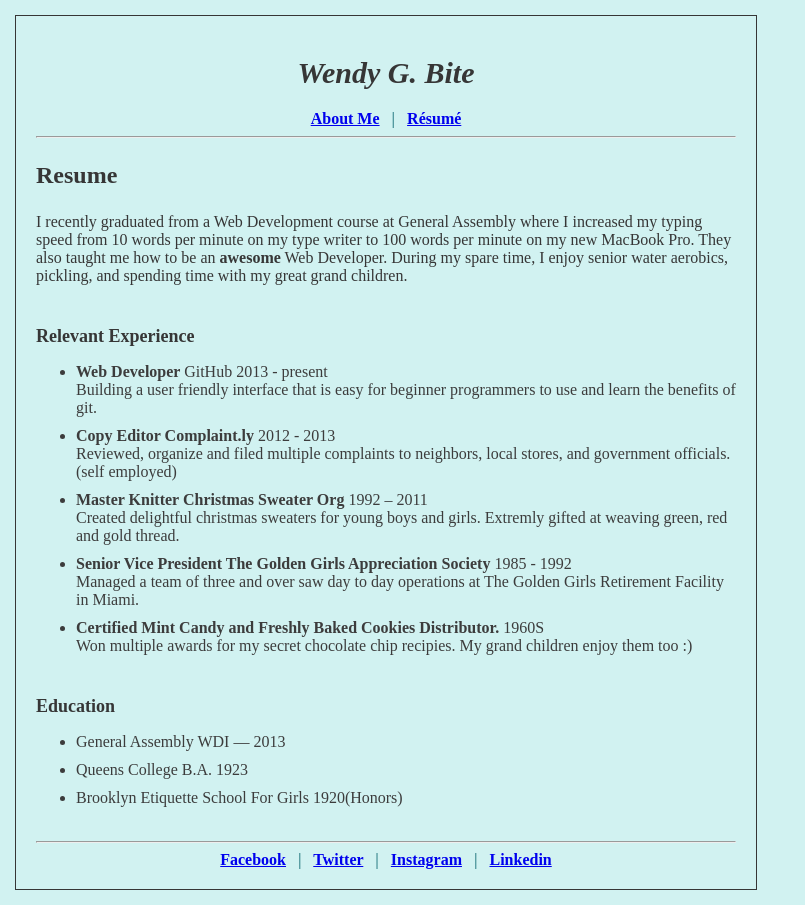
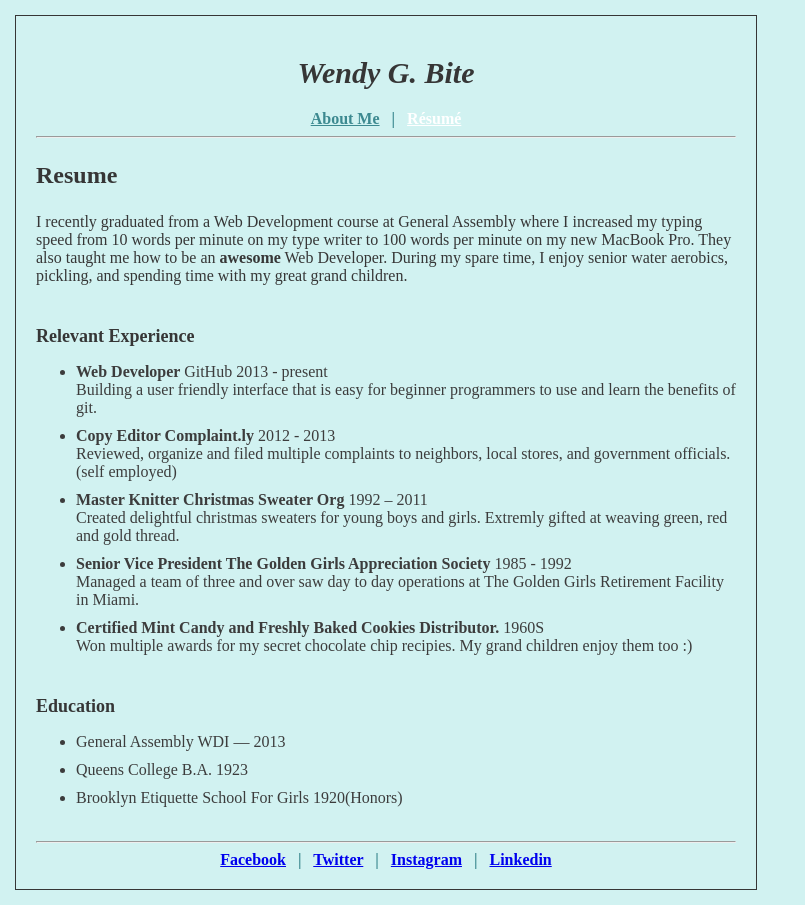
Before and after one commit to StaceyEC/wendybite, a plain HTML site: page resume.html in a window 1280 px wide. Shown: the whole page, without its empty margins (0-805 px from the left). Drawn offline with Linux system fonts and the light colour scheme.

Commit message:
Fixed the font sizing and link styles

```diff
--- a/resume.html
+++ b/resume.html
@@ -10,14 +10,16 @@
 		<header>
 			<h1 id="hero">Wendy G. Bite</h1>
 			<nav>
-					<a href="index.html">About Me</a>
+					<a href="index.html" class="extra">About Me</a>
 					&nbsp;
 					|
 					&nbsp;
-					<a href="resume.html">Résumé</a>
+					<a href="resume.html" class="on-page">Résumé</a>
 			</nav>
 		</header>
+
 		<hr>
+
 		<section>
 			<article>
 				<h1>Resume</h1>
@@ -55,7 +57,9 @@
 					</p>
 			</article>
 		</section>
+
 		<hr>
+
 		<footer>
 			<nav>
 				<a href="#">Facebook</a>
```
